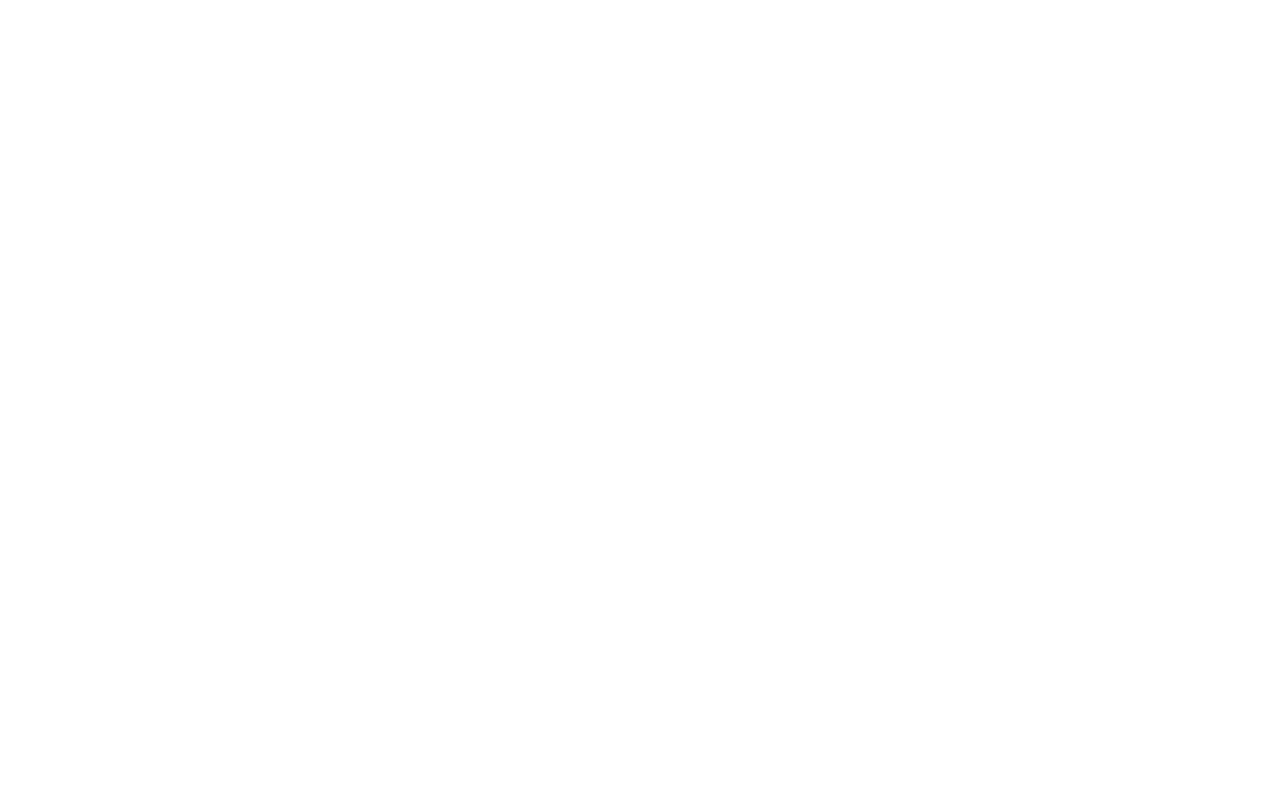
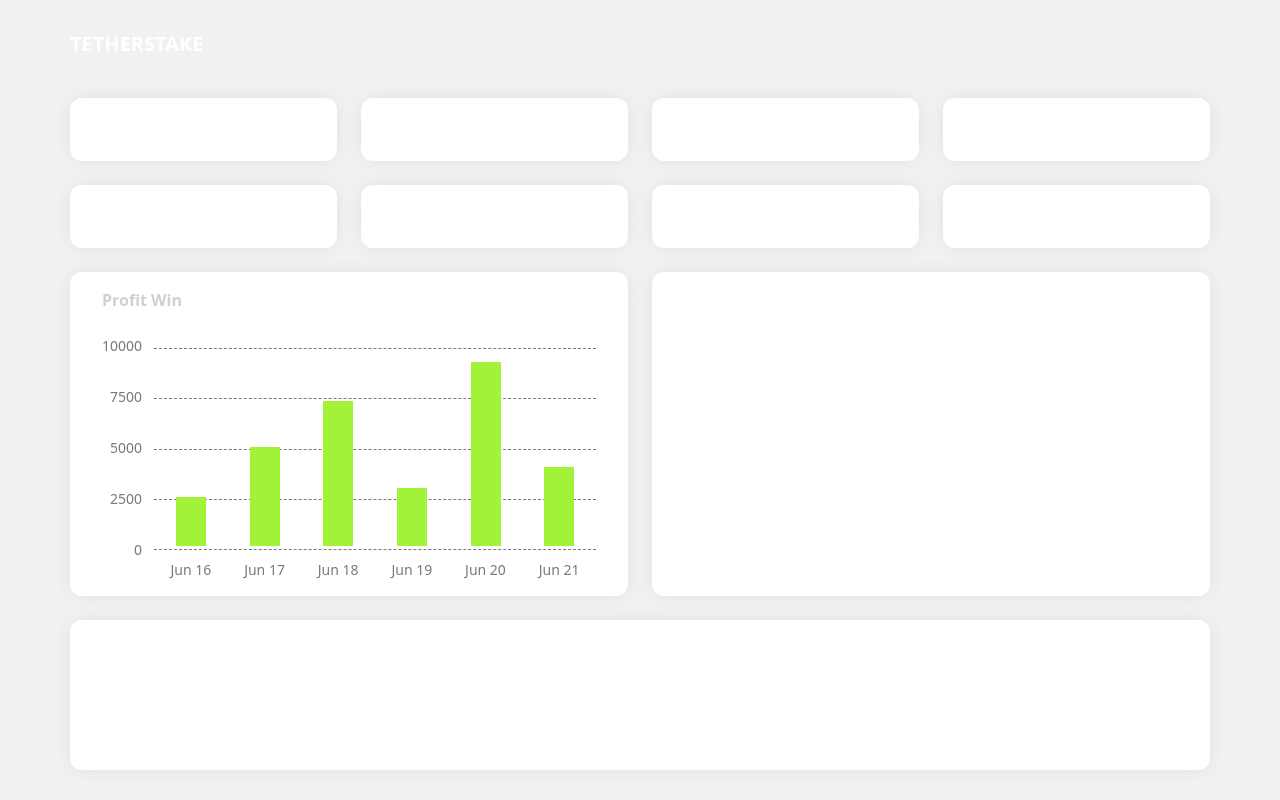
Before and after one commit to kolostring/tetherstake-layout, a React (Vite) app: page / in a window 1280 px wide. Built offline with nearby package versions, Linux system fonts and the light colour scheme.

Commit message:
feat: basic layout

```diff
--- a/src/App.tsx
+++ b/src/App.tsx
@@ -1,10 +1,57 @@
+import Chart from "./components/Chart";
+
+const maxValue = 10000;
+const values = [
+  { category: "Jun 16", value: 2510 },
+  { category: "Jun 17", value: 5080 },
+  { category: "Jun 18", value: 7500 },
+  { category: "Jun 19", value: 3000 },
+  { category: "Jun 20", value: 9500 },
+  { category: "Jun 21", value: 4080 },
+];
+const figures = [
+  { name: "Balance", value: 5000 },
+  { name: "Benefit", value: 5000 },
+  { name: "Total Benefit", value: 5000 },
+  { name: "Referal Benefit", value: 5000 },
+  { name: "Total Deposit", value: 5000 },
+  { name: "Pending Deposit", value: 5000 },
+  { name: "Total Withdraws", value: 5000 },
+  { name: "Pending Withdraws", value: 5000 },
+];
 
 function App() {
+  return (
+    <div className="bg-design-light grid min-h-svh min-w-max grid-rows-[auto_1fr] px-[70px] py-[30px] dark:bg-design-black">
+      <nav className="container mx-auto pb-10">
+        <h1 className="text-xl font-bold uppercase text-design-white">
+          Tetherstake
+        </h1>
+      </nav>
+      <div className="container mx-auto grid grid-cols-4 grid-rows-8 gap-6">
+        {figures.map((figure) => (
+          <div key={figure.name} className="card"></div>
+        ))}
 
-  return (
-    <>
-    </>
-  )
+        <section className="card col-span-2 col-start-1 row-span-4 grid grid-rows-[auto_1fr]">
+          <h1 className="mb-6 text-base font-semibold text-design-gray-light">
+            Profit Win
+          </h1>
+          <div className="text-sm">
+            <Chart
+              maxValue={maxValue}
+              divisions={4}
+              series={values}
+              dataPointWidth={30}
+            />
+          </div>
+        </section>
+
+        <section className="card col-span-2 col-start-3 row-span-4"></section>
+        <section className="card col-span-4 col-start-1 row-span-2"></section>
+      </div>
+    </div>
+  );
 }
 
-export default App
+export default App;
```
